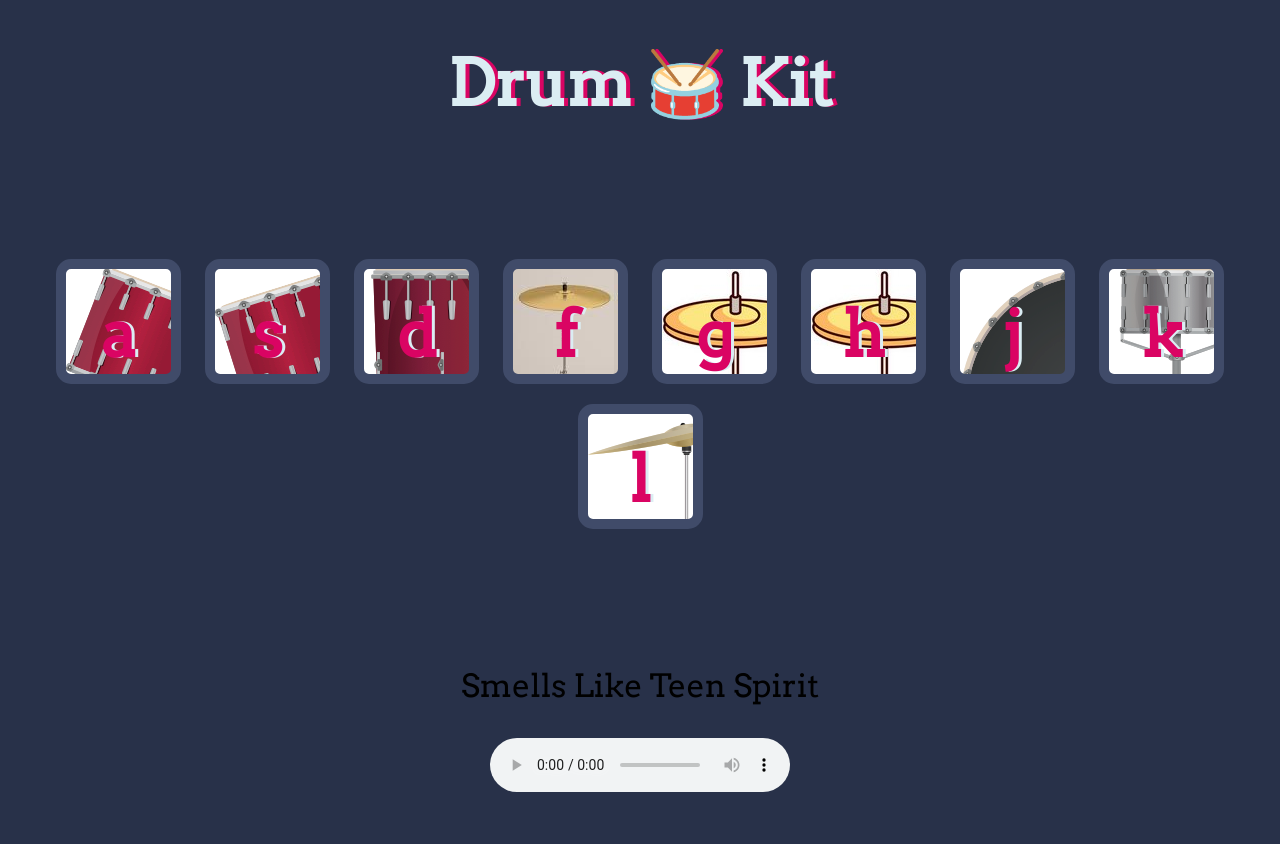
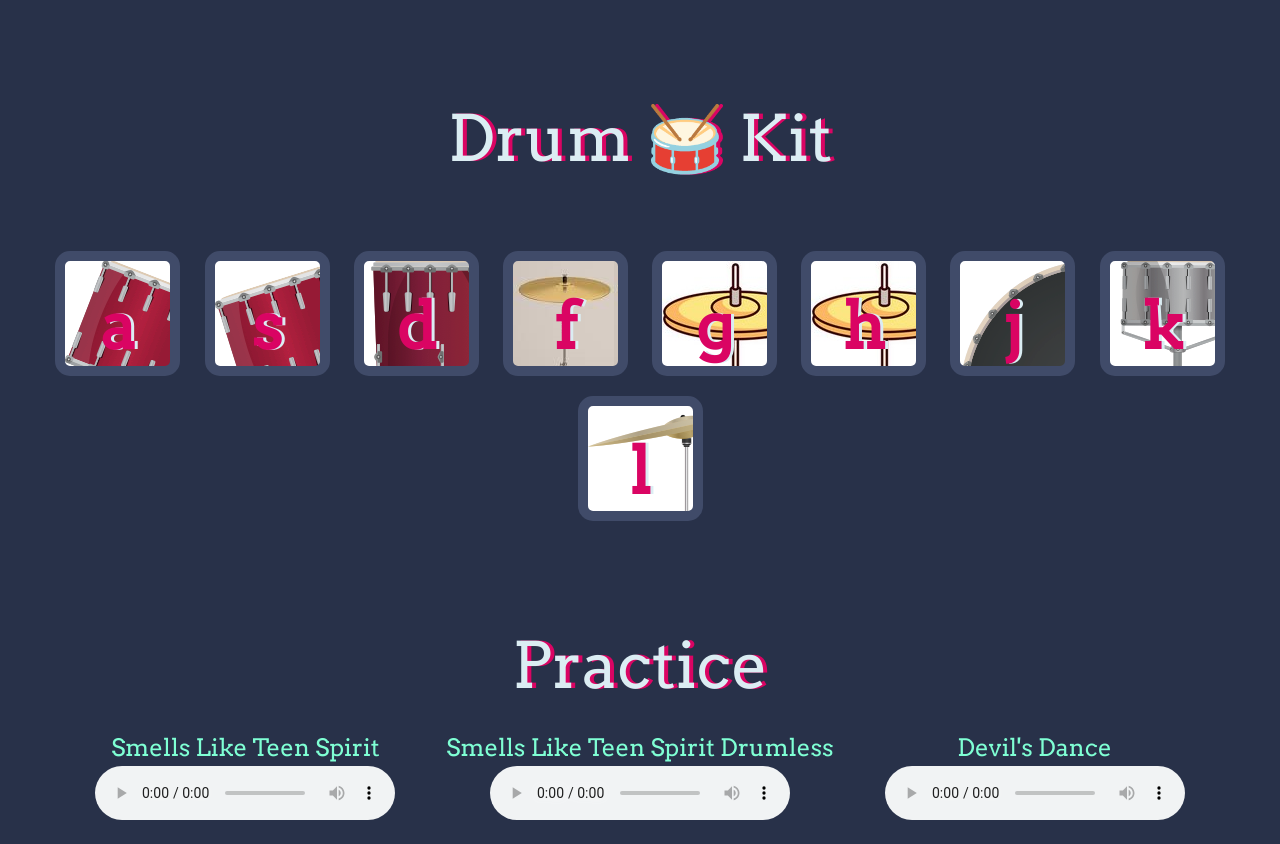
Before and after one commit to alfraz-college/7semproject, a plain HTML site: page index.html in a window 1280 px wide. Before the commit the page ends 804 px from the top, so only its background shows below. Drawn offline with nearby package versions, Linux system fonts and the light colour scheme.

Commit message:
added songs and bootstrap cdn

```diff
--- a/index.html
+++ b/index.html
@@ -4,14 +4,17 @@
 <head>
   <meta charset="utf-8">
   <title>Drum Kit</title>
+  <link href="https://cdn.jsdelivr.net/npm/bootstrap@5.1.3/dist/css/bootstrap.min.css" rel="stylesheet" integrity="sha384-1BmE4kWBq78iYhFldvKuhfTAU6auU8tT94WrHftjDbrCEXSU1oBoqyl2QvZ6jIW3" crossorigin="anonymous">
   <link rel="stylesheet" href="styles.css">
   <link href="https://fonts.googleapis.com/css?family=Arvo" rel="stylesheet">
-  <script src="https://cdnjs.cloudflare.com/ajax/libs/buzz/1.2.1/buzz.min.js"></script>
+  <script src="https://cdnjs.cloudflare.com/ajax/libs/buzz/1.2.1/buzz.min.js">
+  </script>
 </head>
 
 <body>
 
   <h1 id="title">Drum 🥁 Kit</h1>
+
   <div class="set">
     <button class="a drum">a</button>
     <button class="s drum">s</button>
@@ -24,15 +27,40 @@
     <button class="l drum">l</button>
   </div>
 
-  <div>
 
-    <p id="song-title">Smells Like Teen Spirit</p>
+  <div class="container">
+    <h1 id="song-list-title">Practice</h1>
 
-    <audio id="song_audio" controls>
-      <source src="sounds/songs/Nirvana_-_Smells_Like_Teen_Spirit_Qoret.com.mp3" type="audio/mpeg">
-      your browser no support
-    </audio>
+    <div class="row">
+
+      <div class="song-container col-lg-4">
+        <p class="song-title">Smells Like Teen Spirit</p>
+        <audio id="song_audio1" controls>
+          <source src="sounds/songs/smells-like-teen-spirit.mp3" type="audio/mpeg">
+          your browser no support
+        </audio>
+      </div>
+
+      <div class="song-container col-lg-4">
+        <p class="song-title">Smells Like Teen Spirit Drumless</p>
+        <audio id="song_audio2" controls>
+          <source src="sounds/songs/smells-like-teen-spirit-drumless.mp3" type="audio/mpeg">
+          your browser no support
+        </audio>
+      </div>
+
+      <div class="song-container col-lg-4">
+        <p class="song-title">Devil's Dance</p>
+        <audio id="song_audio3" controls>
+          <source src="sounds/songs/devils-dance.mp3" type="audio/mpeg">
+          your browser no support
+        </audio>
+      </div>
+
+    </div>
+
   </div>
+
 
   <script src="index.js" charset="utf-8"></script>
 </body>
--- a/styles.css
+++ b/styles.css
@@ -8,6 +8,14 @@ h1 {
   color: #dbedf3;
   font-family: "Arvo", cursive;
   text-shadow: 4px 0 #da0463;
+}
+
+#title {
+  margin-top: 100px;
+}
+
+#song-list-title {
+  padding-top: 2rem;
 }
 
 .a {
@@ -47,7 +55,7 @@ h1 {
 }
 
 .set {
-  margin: 10% auto;
+  margin: 5% auto;
 }
 
 .game-over {
@@ -64,9 +72,17 @@ h1 {
   color: red;
 }
 
-#song-title {
-  font-size: 2rem;
+.song-title {
+  font-size: 24px;
   font-family: "Arvo", cursive;
+  color:aquamarine;
+  margin: 0;
+}
+
+.song-container {
+  padding: 10px;
+  margin: 8px auto;
+  width: max-content;
 }
 
 .drum {
```
Also changed, not shown: 3 other files.
